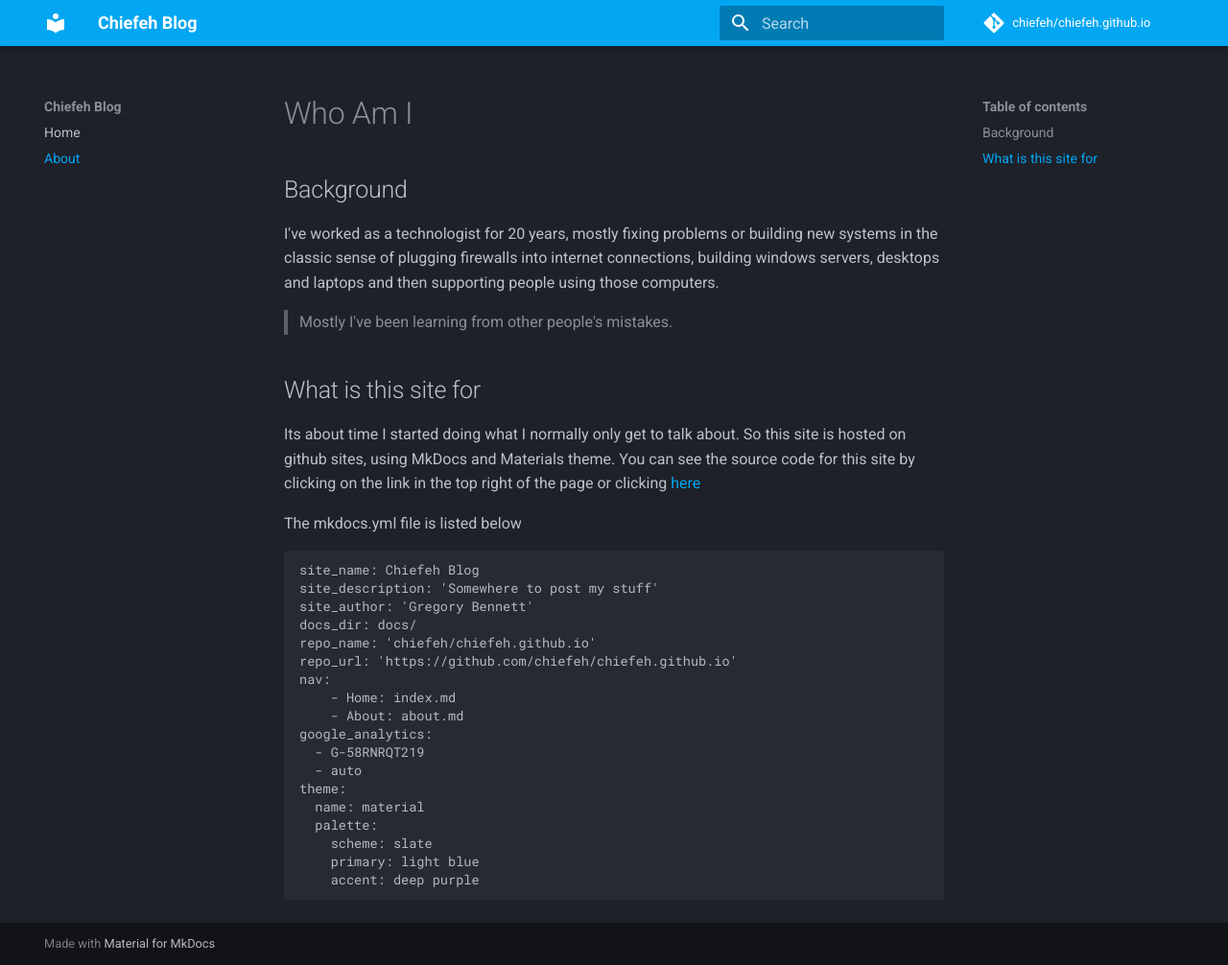
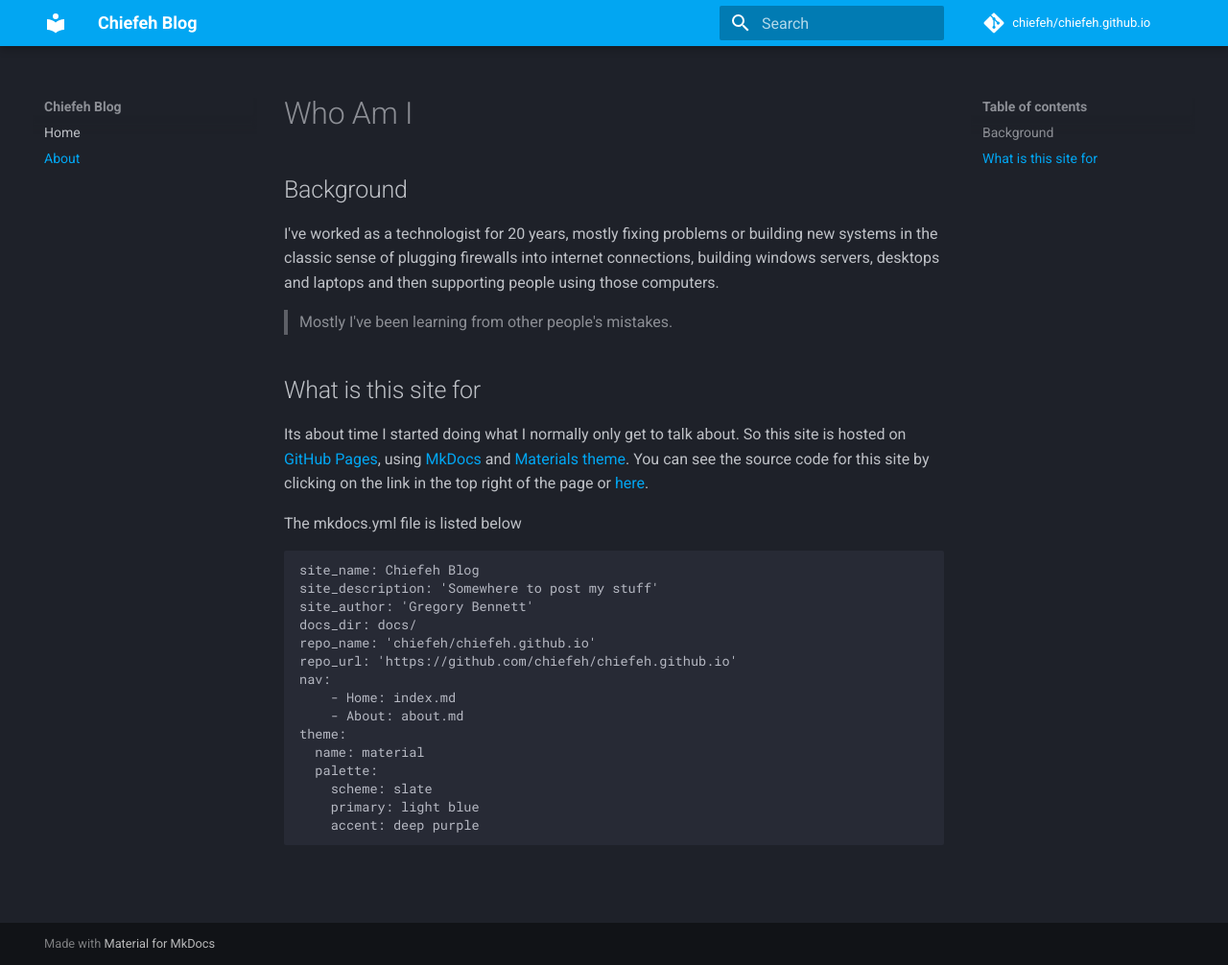
Before and after one commit to chiefeh/chiefeh.github.io, an MkDocs documentation site: the page built from docs/about.md, in a window 1280 px wide and 1006 px high. Shown: the whole window at 96% size. Built offline with MkDocs 1.6.1 and Material for MkDocs 9.7.7, drawn with Linux system fonts in a browser that asks for light colours; comment, search, counter and statistics services are not loaded.

Commit message:
changes to about and remove Google Analytics

```diff
--- a/docs/about.md
+++ b/docs/about.md
@@ -12,9 +12,11 @@ using those computers.
 ## What is this site for
 
 Its about time I started doing what I normally only get to talk about.
-So this site is hosted on github sites, using MkDocs and Materials theme.
-You can see the source code for this site by clicking on the link in the
-top right of the page or clicking [here](https://github.com/chiefeh/chiefeh.github.io)
+So this site is hosted on [GitHub Pages](https://pages.github.com/),
+using [MkDocs](https://mkdocs.readthedocs.io/en/stable/) and
+[Materials theme](https://squidfunk.github.io/mkdocs-material/).
+You can see the source code for this site by clicking on the link in the top
+right of the page or [here](https://github.com/chiefeh/chiefeh.github.io).
 
 The mkdocs.yml file is listed below
 
@@ -27,9 +29,6 @@ The mkdocs.yml file is listed below
     nav:
         - Home: index.md
         - About: about.md
-    google_analytics:
-      - G-58RNRQT219
-      - auto
     theme:
       name: material
       palette:
```
